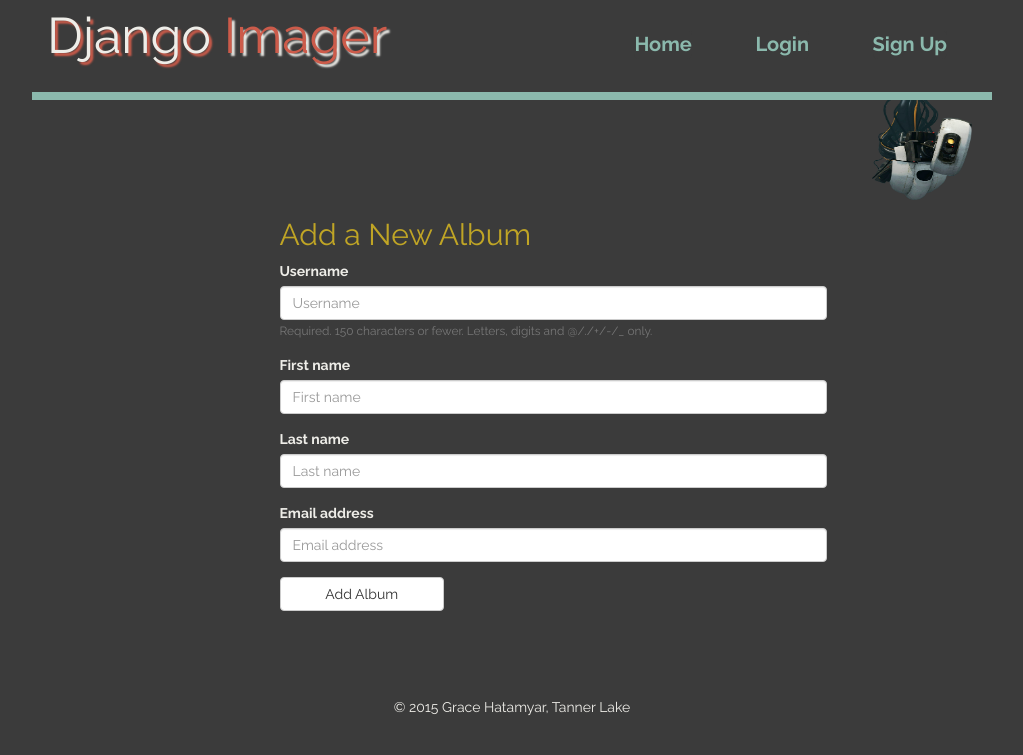
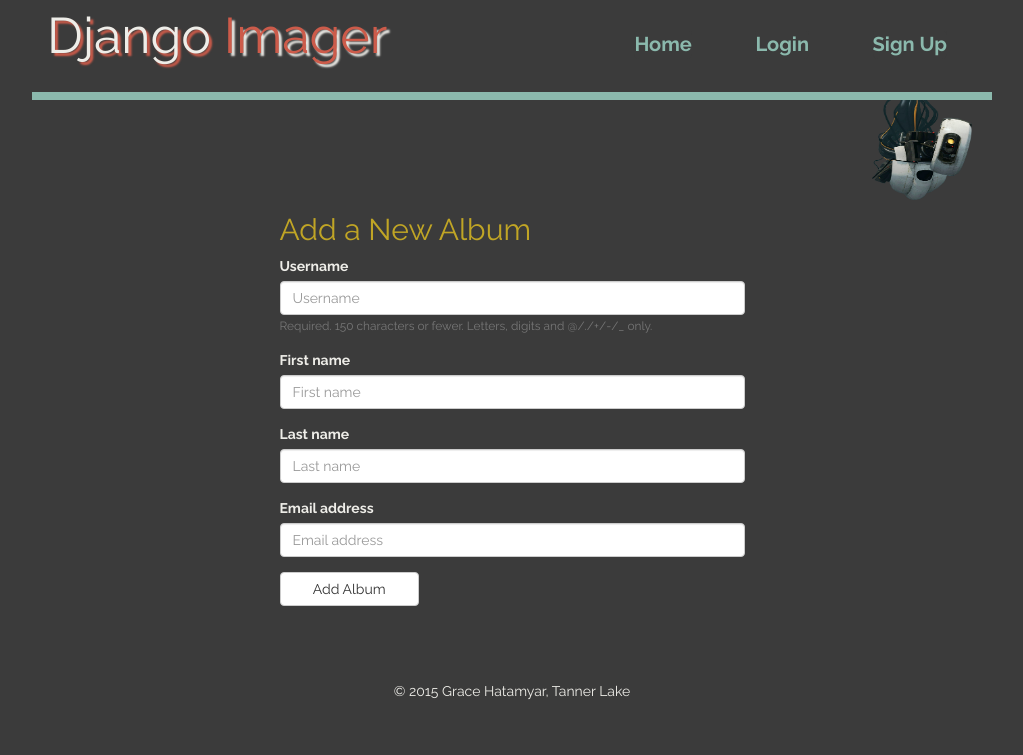
Before and after one commit to gatita/django-imager, a Django app: template imagersite/imager_images/templates/album_form.html in a window 1280 px wide. Shown: the top 755 px of the page, without its empty margins (128-1151 px from the left). Run offline with Django 3.2, Linux system fonts and the light colour scheme; the template is opened without the code that fills it: values that come from a table or form of the project are taken from there, others are empty; parts of the project's set-up code (start-up, migrations or seed data) failed here and were passed over; some libraries are stand-ins or nearby versions.

Commit message:
center forms

```diff
--- a/imagersite/imager_images/templates/album_form.html
+++ b/imagersite/imager_images/templates/album_form.html
@@ -14,7 +14,7 @@
 <div class="row">
     <div class="col-md-3 col-sm-3 col-xs-3">
     </div>
-    <div class="col-md-7 col-sm-5">
+    <div class="col-md-6 col-sm-5">
         <h2 class="create-header">Add a New Album</h2>
         <form id="album-form" method="post" action="" enctype="multipart/form-data">
             {% csrf_token %}
--- a/imagersite/imager_images/templates/photo_form.html
+++ b/imagersite/imager_images/templates/photo_form.html
@@ -14,7 +14,7 @@
 <div class="row">
     <div class="col-md-3 col-sm-3 col-xs-3">
     </div>
-    <div class="col-md-7 col-sm-5">
+    <div class="col-md-6 col-sm-5">
         <h2 class="create-header">Add a New Photo</h2>
         <form id="photo-form" method="post" action="" enctype="multipart/form-data">
             {% csrf_token %}
```
